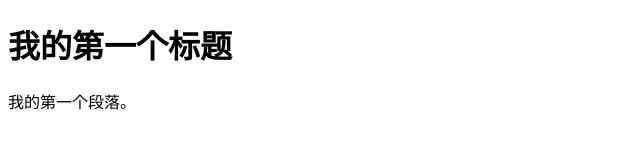
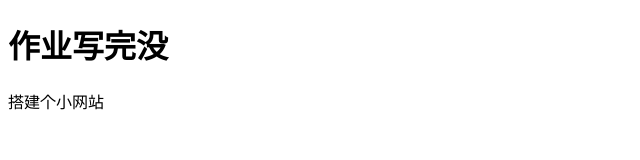
Before and after one commit to su11su/su11su.github.io, a plain HTML site: page index.html in a window 1280 px wide. Shown: the whole page, without its empty margins (0-640 px from the left). Drawn offline with Linux system fonts and the light colour scheme.

Commit message:
Update index.html

```diff
--- a/index.html
+++ b/index.html
@@ -5,7 +5,7 @@
 <title>Hi(runoob.com)</title>
 </head>
 <body>
-    <h1>我的第一个标题</h1>
-    <p>我的第一个段落。</p>
+    <h1>作业写完没</h1>
+    <p>搭建个小网站</p>
 </body>
 </html>
```
